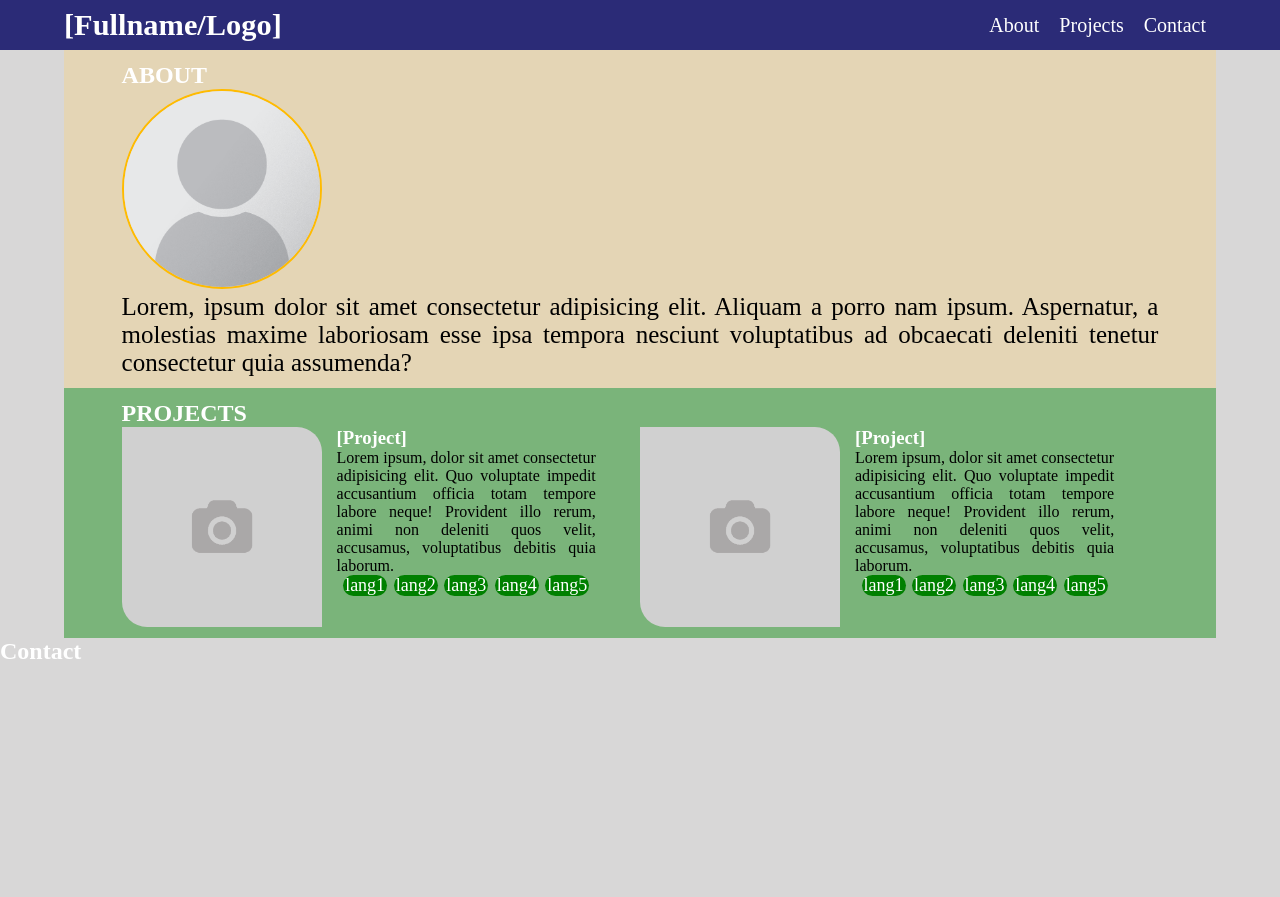
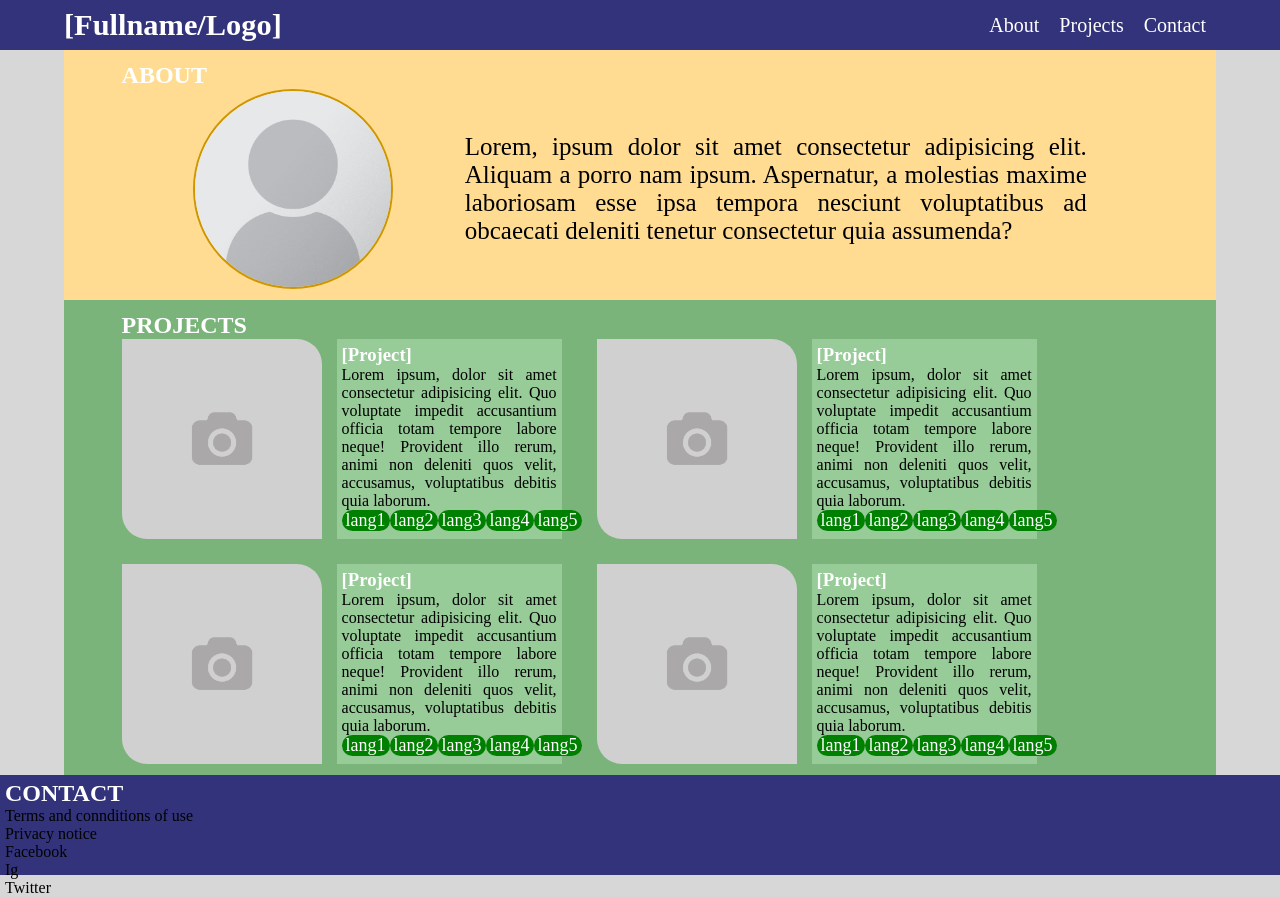
Before and after one commit to SamVilorioA/portfolio-template, a plain HTML site: page index.html in a window 1280 px wide. Before the commit the page ends 800 px from the top, so only its background shows below. Drawn offline with Linux system fonts and the light colour scheme.

Commit message:
2nd commit

```diff
--- a/index.css
+++ b/index.css
@@ -6,12 +6,12 @@
 :root{
     /* background colors */
     --pr-link-bg-color:blue;
-    --pr-bg-color:rgb(43, 43, 119);
-    --sd-bg-color:rgb(228, 213, 181);
+    --pr-bg-color:rgb(43, 43, 119,.95);
+    --sd-bg-color:rgb(255, 220, 145);
     --pj-bg-color: rgb(122, 180, 122);
 
     /*border colors*/
-    --br-img-color:rgb(255, 187, 0);
+    --br-img-color:rgb(206, 151, 0);
 }
 /*      ========== Style for Common elements==========    */
 body{
@@ -61,6 +61,11 @@ section{
 .about-section .about-title{
     text-transform: uppercase;
 }
+.about-section .about-info{
+    display:flex;
+    flex-direction: row;
+    justify-content: space-evenly;
+}
 .about-section .about-photo{
     width: 200px;
     height: 200px;
@@ -70,6 +75,8 @@ section{
 .about-section .about-text{
     font-size: 25px;
     text-align: justify;
+    width:60%;
+    align-self: center;
 }
 
 /*   ============    project section     ==============     */
@@ -80,14 +87,22 @@ section{
     text-transform: uppercase;
 }
 .projects-section .projects-carousel{
-    display: flex;
+    display: grid;
+    grid-template-columns: repeat(auto-fit, minmax(300px, 450px));
+    padding: auto;
+    grid-gap: 25px;
 }
 .projects-section .project{
     display:flex;
-    flex-wrap: wrap;
+    /*flex-wrap: wrap;*/
 }
 .projects-section .project-info{
     width: 50%;
+    /*display: grid;
+    grid-template-columns:100%*/;
+    grid-row-gap: 10px;
+    background: rgba(202, 247, 206, 0.35);
+    padding:5px;
 }
 .projects-section .project .project-img{
     height: 200px;
@@ -108,5 +123,17 @@ section{
     background: green;
     color:white;
     border-radius: 15px;
-    padding: 0 2px;
+    padding: 0 4px;
 }
+
+/*   ============    footer section     ==============     */
+.page-footer{
+    background: var(--pr-bg-color);
+    height: 100px;
+    padding: 5px;
+    display: grid;
+}
+
+.page-footer .footer-title{
+    text-transform: uppercase;
+}
--- a/index.html
+++ b/index.html
@@ -20,16 +20,55 @@
 		<main class="main-content">
 			<section class="about-section">
 				<h2 class="about-title">About</h2>
+				<div class="about-info">
 					<img src="/resources/PortraitPlaceholder.png" alt="" class="about-photo" />
 					<p class="about-text">
 						Lorem, ipsum dolor sit amet consectetur adipisicing elit. Aliquam a porro nam ipsum. Aspernatur, a
 						molestias maxime laboriosam esse ipsa tempora nesciunt voluptatibus ad obcaecati deleniti tenetur
 						consectetur quia assumenda?
 					</p>
+				</div>
+
 			</section>
 			<section class="projects-section">
 				<h2 class="projects-title">Projects</h2>
 				<div class="projects-carousel">
+					<div class="project">
+						<img src="/resources/image-placeholder.png" alt="project-image" class="project-img" />
+						<div class="project-info">
+							<h3 class="project-title">[Project]</h3>
+							<p class="project-description">
+								Lorem ipsum, dolor sit amet consectetur adipisicing elit. Quo voluptate impedit accusantium
+								officia totam tempore labore neque! Provident illo rerum, animi non deleniti quos velit,
+								accusamus, voluptatibus debitis quia laborum.
+							</p>
+							<ul class="project-tags">
+								<li class="tag">lang1</li>
+								<li class="tag">lang2</li>
+								<li class="tag">lang3</li>
+								<li class="tag">lang4</li>
+								<li class="tag">lang5</li>
+							</ul>
+						</div>
+					</div>
+					<div class="project">
+						<img src="/resources/image-placeholder.png" alt="project-image" class="project-img" />
+						<div class="project-info">
+							<h3 class="project-title">[Project]</h3>
+							<p class="project-description">
+								Lorem ipsum, dolor sit amet consectetur adipisicing elit. Quo voluptate impedit accusantium
+								officia totam tempore labore neque! Provident illo rerum, animi non deleniti quos velit,
+								accusamus, voluptatibus debitis quia laborum.
+							</p>
+							<ul class="project-tags">
+								<li class="tag">lang1</li>
+								<li class="tag">lang2</li>
+								<li class="tag">lang3</li>
+								<li class="tag">lang4</li>
+								<li class="tag">lang5</li>
+							</ul>
+						</div>
+					</div>
 					<div class="project">
 						<img src="/resources/image-placeholder.png" alt="project-image" class="project-img" />
 						<div class="project-info">
@@ -71,6 +110,17 @@
 		</main>
 		<footer class="page-footer">
 			<h2 class="footer-title">Contact</h2>
+			<div class="footer-info">
+				<ul class="legal-info">
+					<li class="">Terms and connditions of use</li>
+					<li class="">Privacy notice</li>
+				</ul>
+				<ul class="social-media">
+					<li class="social">Facebook</li>
+					<li class="social">Ig</li>
+					<li class="social">Twitter</li>
+				</ul>
+			</div>
 		</footer>
 	</body>
 </html>
```
Lines whose indentation alone changed are shown as unchanged.
